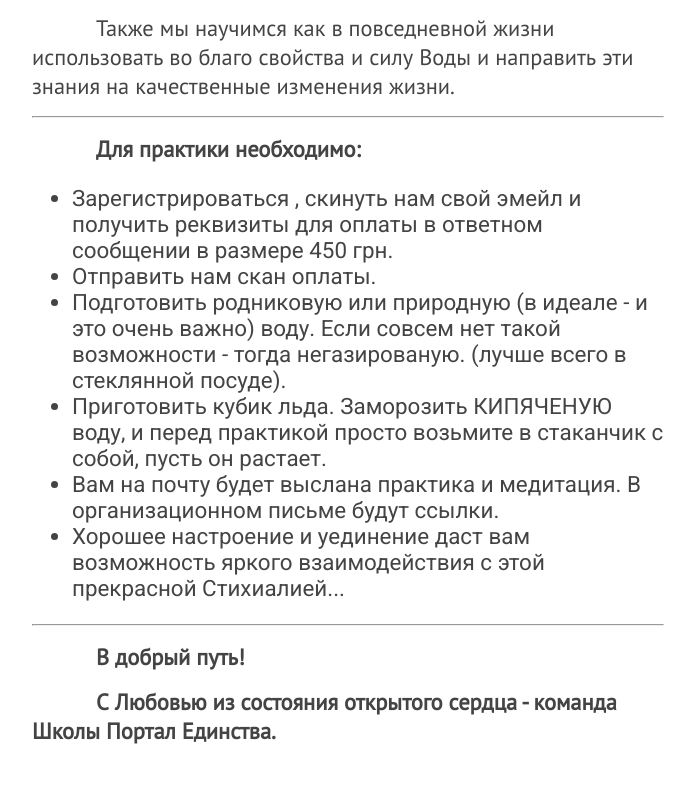
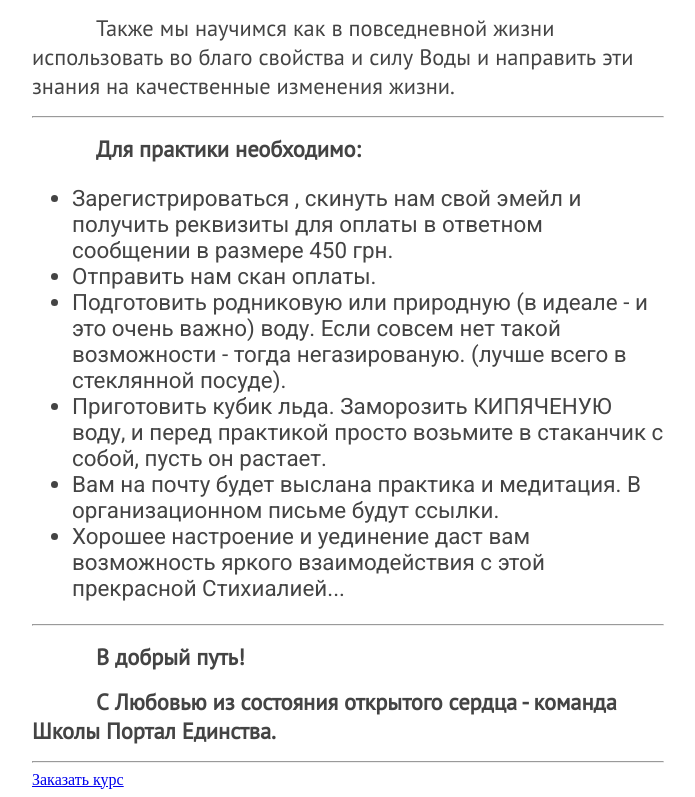
Before and after one commit to max7thuzh/water, a plain HTML site: page index.html in a window 1280 px wide. Shown: the part 997-1794 px from the top of the page, without its empty margins (292-987 px from the left). Before the commit the page ends 1758 px from the top, so only its background shows below. Drawn offline with Linux system fonts and the light colour scheme.

Commit message:
Update index.html

```diff
--- a/index.html
+++ b/index.html
@@ -111,6 +111,11 @@
       <div class="paragraph">
         <b>С Любовью из состояния открытого сердца - команда Школы Портал Единства.</b>
       </div>
+
+      <hr />
+
+      <a href="https://docs.google.com/forms/d/18ctlRPMBh4k7OzADHJ9GK-0CExBtZLzYSTEV_nxf5gI/edit" class="button"
+      target="_blank" rel="noopener">Заказать курс</a>
     </div>
   </body>
 </html>
```
